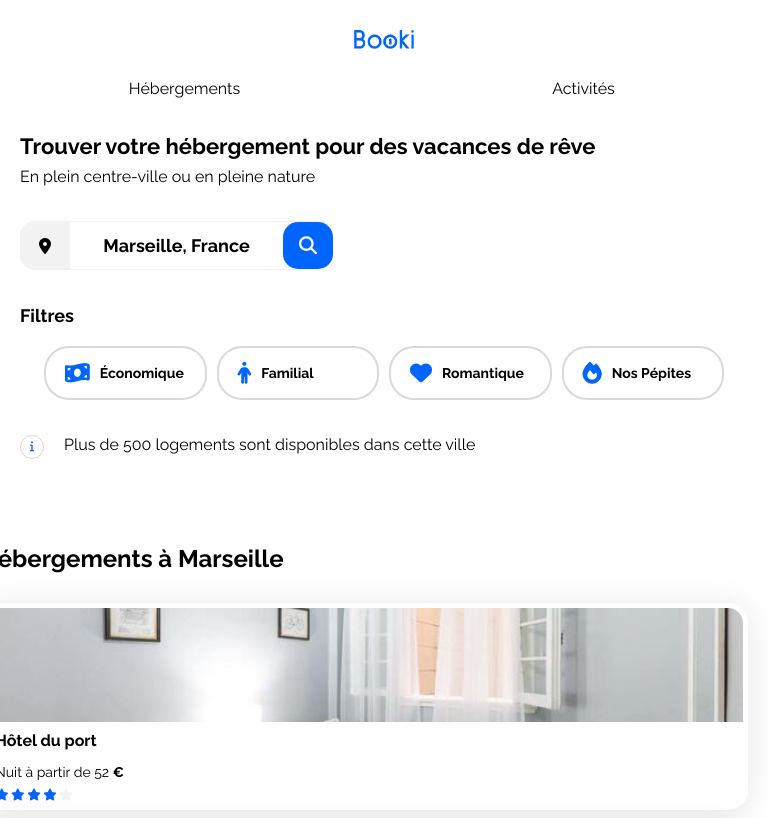
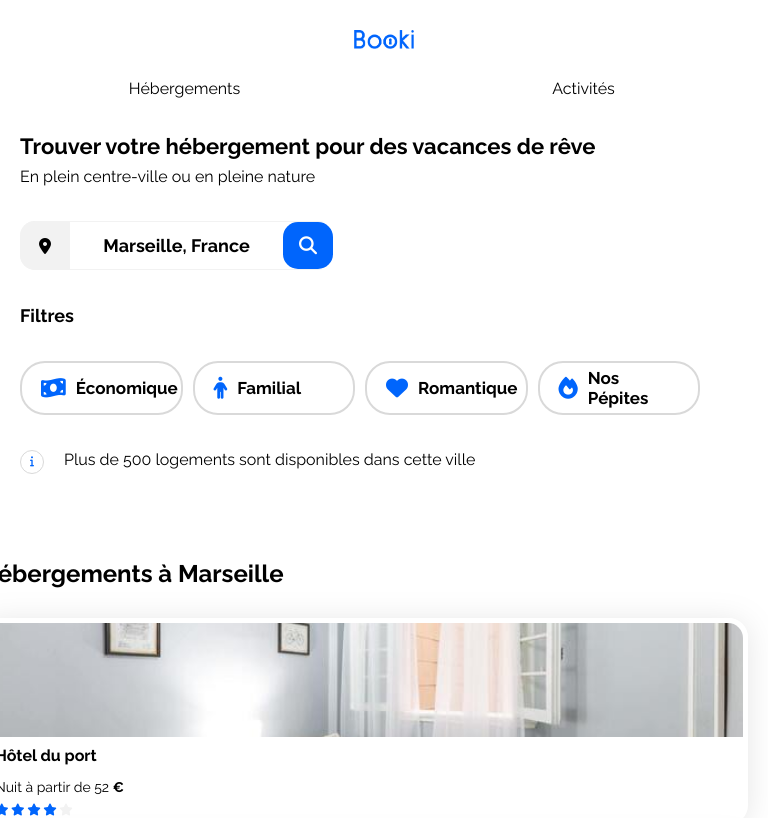
Before and after one commit to MrsBux/Projet-2, a plain HTML site: page index.html in a window 768 px wide. Shown: the top 818 px of the page. Drawn offline with Linux system fonts and the light colour scheme; a web font is replaced by a local one.

Commit message:
partie fltres corrigées suit aide mentor

```diff
--- a/css/style.css
+++ b/css/style.css
@@ -160,18 +160,6 @@ figure {
   color: white;
 }
 
-/* .mglass {
-  margin: 0px;
-  padding: 0px;
-  color: white;
-  font-size: 18px;
-  text-align: center;
-  position: relative;
-  z-index: 2;
-  right: 34px;
-  top: 16px;
-  display: none; */
-
 /****** Filtres ******/
 
 .filtermenu {
@@ -180,21 +168,15 @@ figure {
   flex-direction: row;
   justify-content: flex-start;
   align-items: center;
+  flex-wrap: wrap;
   gap: 10px;
   margin: 0px;
   padding: 0px;
 }
 
 .filter-title {
-  text-align: center;
   font-weight: 700;
   font-size: 18px;
-}
-
-.filters {
-  display: flex;
-  flex-direction: row;
-  gap: 10px;
 }
 
 .filter {
--- a/css/style_mq_main.css
+++ b/css/style_mq_main.css
@@ -10,18 +10,6 @@
   .section1-find {
     width: 100%;
   }
-
-  .filtermenu {
-    flex-direction: column;
-    align-items: flex-start;
-  }
-
-  .filters {
-    display: flex;
-    flex-direction: row;
-    gap: 10px;
-  }
-
   /************** section2-hebergements-and-populaires***************/
 
   .section2-hebergements-and-populaires {
@@ -113,26 +101,8 @@
     display: flex;
   }
 
-  .filtermenu {
-    display: flex;
-    flex-direction: column;
-    justify-content: flex-start;
-    align-items: flex-start;
-    gap: 20px;
-    width: 100%;
-  }
-
-  .filters {
-    flex-wrap: wrap;
-    gap: 10px;
-    width: 100%;
-    justify-content: center;
-  }
-
   .filter {
-    padding: 0px 19px 0px 19px;
     width: 120.5px;
-    font-size: 14px;
   }
 
   .logo-filter {
--- a/index.html
+++ b/index.html
@@ -75,13 +75,11 @@
               </div>
             </form>
 
+            <h2 class="filter-title">Filtres</h2>
+
             <ul class="filtermenu">
-              <li class="filter-title">Filtres</li>
-              <div class="filters">
               <li class="filter">
-                  <i
-                    class="fa-sharp fa-solid fa-money-bill-wave logo-filter"
-                  ></i>
+                <i class="fa-sharp fa-solid fa-money-bill-wave logo-filter"></i>
                 Économique
               </li>
               <li class="filter">
@@ -96,7 +94,6 @@
                 <i class="fa-sharp fa-solid fa-fire logo-filter"></i> Nos
                 Pépites
               </li>
-              </div>
             </ul>
 
             <div class="infofilter">
```
Lines whose indentation alone changed are shown as unchanged.
